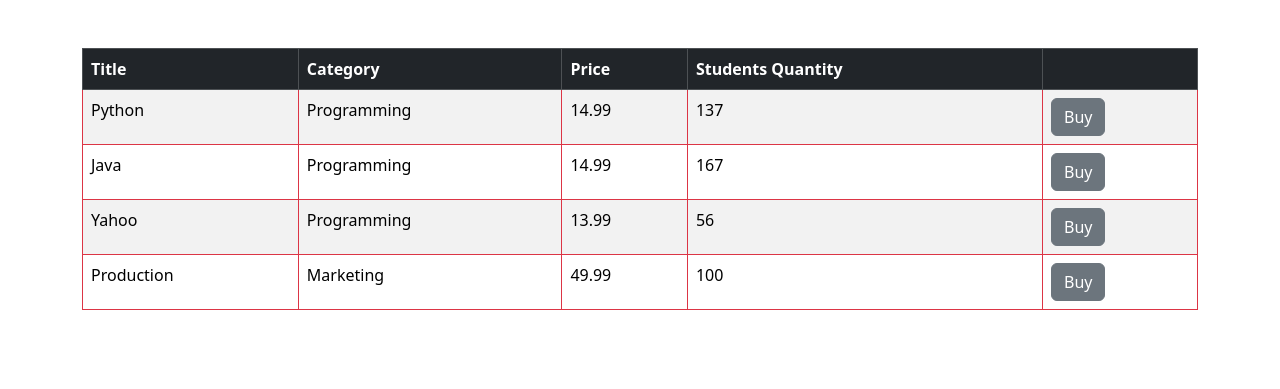
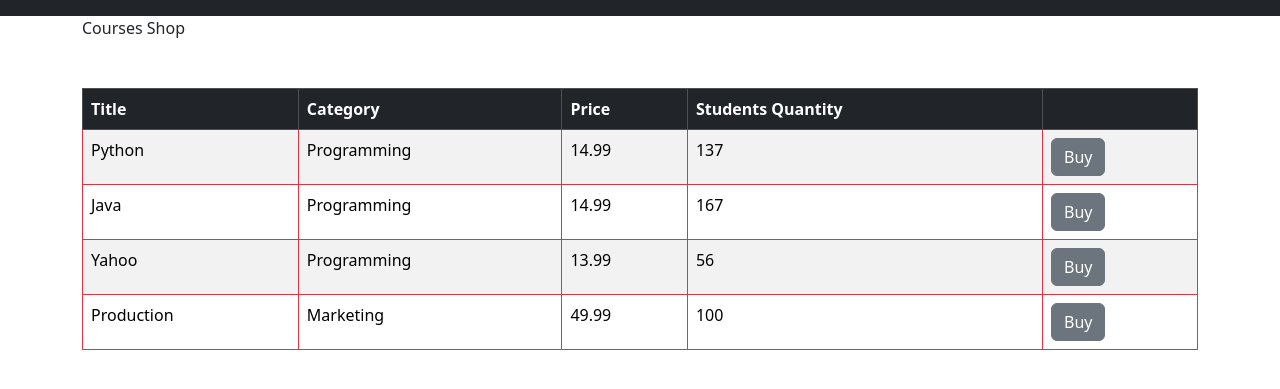
Before and after one commit to sergmisch/courses, a Django app: page /shop/ in a window 1280 px wide. Shown: the top 389 px of the page. Run offline with Django 4.2, Linux system fonts and the light colour scheme; data comes from the database, SQL or seed files in the repository.

Commit message:
change base.py

```diff
--- a/shop/templates/base.html
+++ b/shop/templates/base.html
@@ -13,6 +13,10 @@
     <title>Document</title>
   </head>
   <body>
+    <nav class="navbar bg-dark"></nav>
+    <div class="container">
+      <a href="" class="navbar-brand">Courses Shop</a>
+    </div>
     <main class="container">{% block content %} {% endblock %}</main>
     {# сюда мы будем вставлять таблицы из других файлов #}
   </body>
```
